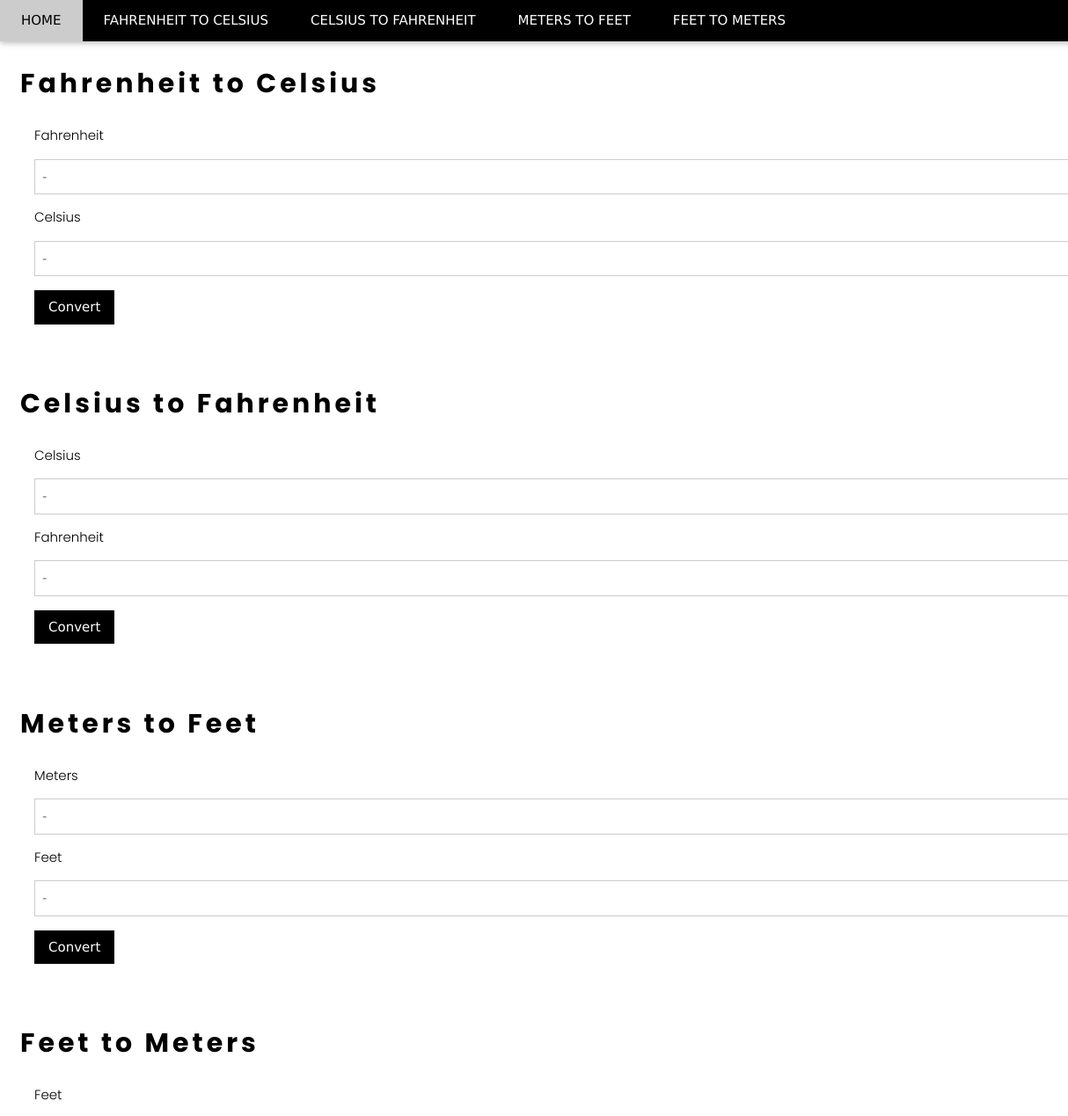
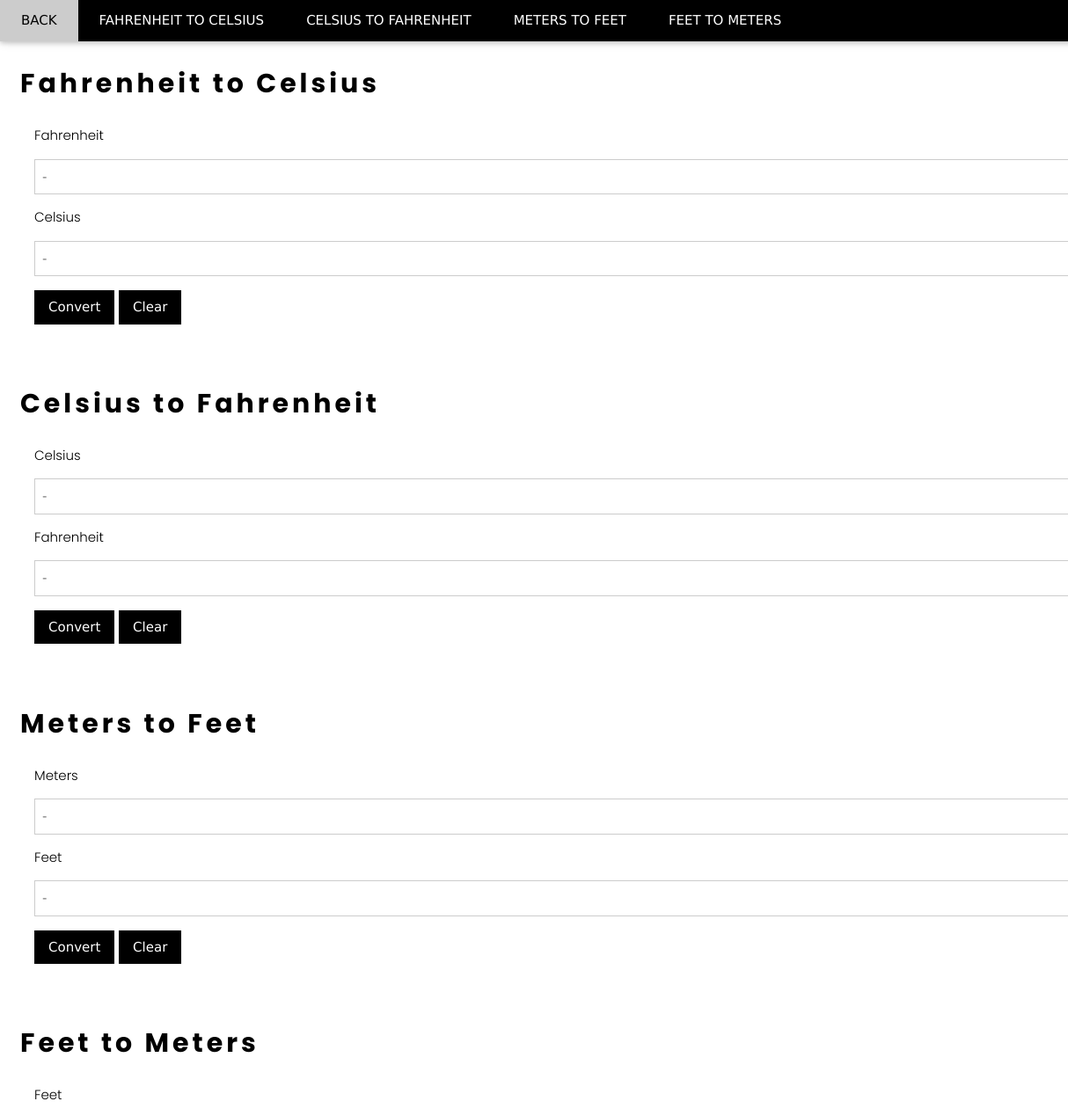
Before and after one commit to Josh-Banggud-AdDU/bxium, a plain HTML site: page conversion.html in a window 1280 px wide. Shown: the top 1269 px of the page at 88% size, 0-1214 px from the left. Drawn offline with nearby package versions, Linux system fonts and the light colour scheme.

Commit message:
Update conversion.html

```diff
--- a/conversion.html
+++ b/conversion.html
@@ -12,7 +12,7 @@
             <div class="w3-top">
                 <div class="w3-bar w3-black w3-card">
                     <a class="w3-bar-item w3-button w3-padding-large w3-hide-medium w3-hide-large w3-right" href="javascript:void(0)" onclick="myFunction()" title="Toggle Navigation Menu"><i class="fa fa-bars"></i></a>
-                    <a href="index.html" class="w3-bar-item w3-button w3-padding-large">HOME</a>
+                    <a href="index.html" class="w3-bar-item w3-button w3-padding-large">BACK</a>
                     <a href="#ftoc" class="w3-bar-item w3-button w3-padding-large w3-hide-small">FAHRENHEIT TO CELSIUS</a>
                     <a href="#ctof" class="w3-bar-item w3-button w3-padding-large w3-hide-small">CELSIUS TO FAHRENHEIT</a>
                     <a href="#mtoft" class="w3-bar-item w3-button w3-padding-large w3-hide-small">METERS TO FEET</a>
@@ -37,10 +37,11 @@
                 <p><label for="f1">Fahrenheit</label></p>
                 <input id="f1" class="w3-input w3-border" type="number" placeholder="-">
                 <p><label for="c1">Celsius</label></p>
-                <input id="c1" class="w3-input w3-border" type="number" placeholder="-" readonly>
-                <button id="button" name="button" onclick="ftoc()" class="w3-button w3-black w3-section">Convert</i></button>
+                    <input id="c1" class="w3-input w3-border" type="number" placeholder="-" readonly>
+                    <button id="button" name="button" onclick="ftoc()" class="w3-button w3-black w3-section">Convert</i></button>
+                    <button id="reset1" name="reset1" onclick="reset1()" class="w3-button w3-black w3-section">Clear</i></button>
+                </div>
             </div>
-        </div>
         <div class="w3-content" style="max-width:2000px;margin-top:52px;margin-left:23px" id="ctof">
             <h2 class="w3-wide">Celsius to Fahrenheit</h2>
             <div class="w3-container">
@@ -49,6 +50,7 @@
                 <p><label for="f2">Fahrenheit</label></p>
                 <input id="f2" class="w3-input w3-border" type="number" placeholder="-" readonly>
                 <button id="button" name="button" onclick="ctof()" class="w3-button w3-black w3-section">Convert</i></button>
+                <button id="reset2" name="reset2" onclick="reset2()" class="w3-button w3-black w3-section">Clear</i></button>
             </div>
         </div>
         <div class="w3-content" style="max-width:2000px;margin-top:52px;margin-left:23px" id="mtoft">
@@ -59,6 +61,7 @@
                 <p><label for="ft1">Feet</label></p>
                 <input id="ft1" class="w3-input w3-border" type="number" placeholder="-" readonly>
                 <button id="button" name="button" onclick="mtoft()" class="w3-button w3-black w3-section">Convert</i></button>
+                <button id="reset" name="reset3" onclick="reset3()" class="w3-button w3-black w3-section">Clear</i></button>
             </div>
         </div>
         <div class="w3-content" style="max-width:2000px;margin-top:52px;margin-left:23px" id="fttom">
@@ -69,6 +72,7 @@
                 <p><label for="m2">Meters</label></p>
                 <input id="m2" class="w3-input w3-border" type="number" placeholder="-" readonly>
                 <button id="button" name="button" onclick="fttom()" class="w3-button w3-black w3-section">Convert</i></button>
+                <button id="reset4" name="reset4" onclick="reset4()" class="w3-button w3-black w3-section">Clear</i></button>
             </div>
         </div>
         <footer class="w3-container w3-padding-64 w3-center w3-opacity w3-light-grey w3-xlarge">
@@ -123,6 +127,22 @@
                 document.getElementById("c1").value = c;
             }
         }
+        function reset1(){
+            document.getElementById("f1").value = "";
+            document.getElementById("c1").value = "";
+        }
+        function reset2(){
+            document.getElementById("f2").value = "";
+            document.getElementById("c2").value = "";
+        }
+        function reset3(){
+            document.getElementById("m1").value = "";
+            document.getElementById("ft1").value = "";
+        }
+        function reset4(){
+            document.getElementById("m2").value = "";
+            document.getElementById("ft2").value = "";
+        }
         function myFunction() {
             var x = document.getElementById("navDemo");
             if (x.className.indexOf("w3-show") == -1) {
```
